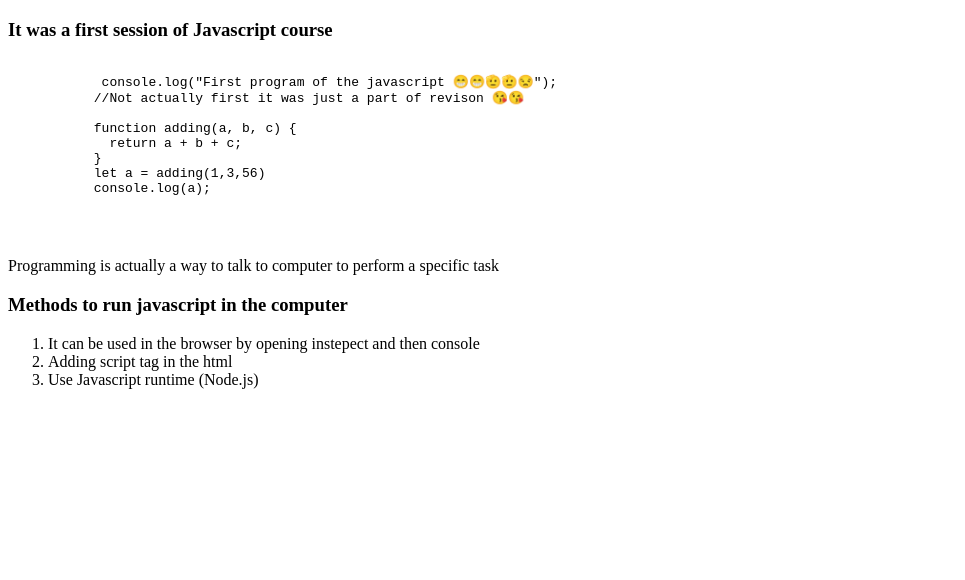
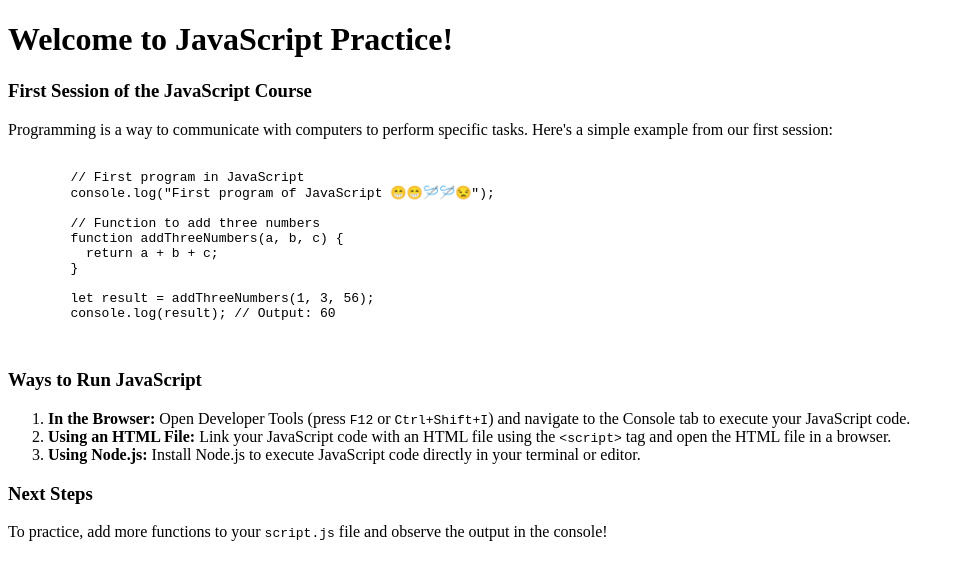
Before and after one commit to nilesh-0001/JS, a plain HTML site: page 01_Intro/index.html in a window 1280 px wide. Shown: the whole page, without its empty margins (0-965 px from the left). Drawn offline with Linux system fonts and the light colour scheme.

Commit message:
intro.update

```diff
--- a/01_Intro/index.html
+++ b/01_Intro/index.html
@@ -3,31 +3,39 @@
   <head>
     <meta charset="UTF-8" />
     <meta name="viewport" content="width=device-width, initial-scale=1.0" />
-    <title>Document</title>
+    <title>JavaScript Practice</title>
   </head>
 
   <body>
-    <h3>It was a first session of Javascript course</h3>
+    <h1>Welcome to JavaScript Practice!</h1>
+
+    <h3>First Session of the JavaScript Course</h3>
+    <p>Programming is a way to communicate with computers to perform specific tasks. Here's a simple example from our first session:</p>
+
     <pre>
-        <code>
-            console.log("First program of the javascript 😁😁🫡🫡😒");
-           //Not actually first it was just a part of revison 😘😘
+      <code>
+        // First program in JavaScript
+        console.log("First program of JavaScript 😁😁🪡🪡😒");
 
-           function adding(a, b, c) {
-             return a + b + c;
-           }
-           let a = adding(1,3,56)
-           console.log(a);
+        // Function to add three numbers
+        function addThreeNumbers(a, b, c) {
+          return a + b + c;
+        }
 
-        </code>
+        let result = addThreeNumbers(1, 3, 56);
+        console.log(result); // Output: 60
+      </code>
     </pre>
-    <p>Programming is actually a way to talk to computer to perform a specific task</p>
-    <h3>Methods to run javascript in the computer </h3>
+
+    <h3>Ways to Run JavaScript</h3>
     <ol>
-      <li>It can be used in the browser by opening instepect and then console </li>
-      <li>Adding script tag in the html</li>
-      <li>Use Javascript runtime (Node.js) </li>
+      <li><strong>In the Browser:</strong> Open Developer Tools (press <code>F12</code> or <code>Ctrl+Shift+I</code>) and navigate to the Console tab to execute your JavaScript code.</li>
+      <li><strong>Using an HTML File:</strong> Link your JavaScript code with an HTML file using the <code>&lt;script&gt;</code> tag and open the HTML file in a browser.</li>
+      <li><strong>Using Node.js:</strong> Install Node.js to execute JavaScript code directly in your terminal or editor.</li>
     </ol>
+
+    <h3>Next Steps</h3>
+    <p>To practice, add more functions to your <code>script.js</code> file and observe the output in the console!</p>
 
     <script src="script.js"></script>
   </body>
```
